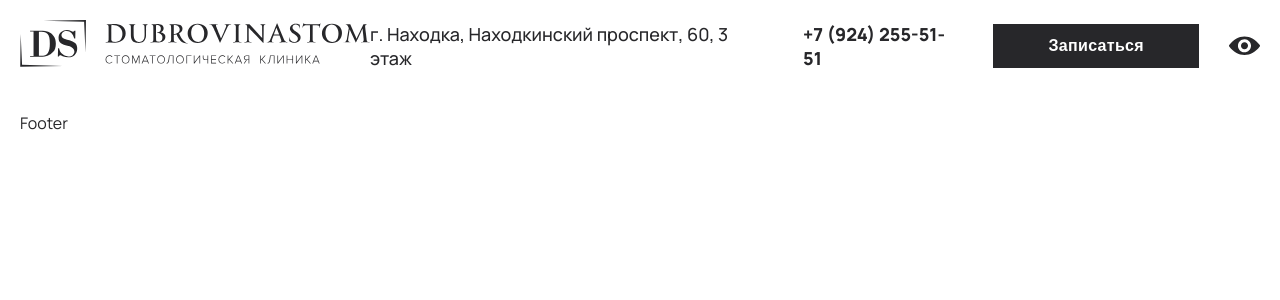
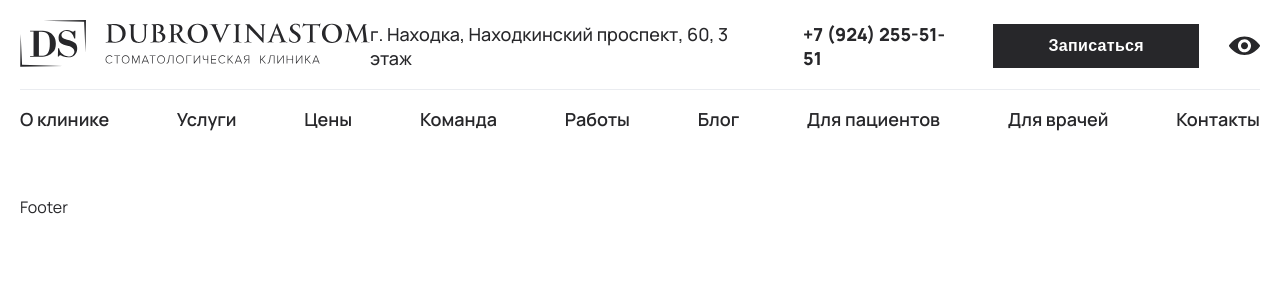
Before and after one commit to blessMe-Padre/dubrovina-client, a Next.js app: page / in a window 1280 px wide. Shown: the top 300 px of the page. Built offline with nearby package versions, Linux system fonts and the light colour scheme.

Commit message:
feat: добавляет меню главное

```diff
--- a/app/components/Header/Header.jsx
+++ b/app/components/Header/Header.jsx
@@ -91,6 +91,109 @@ export default function Header() {
         },
     ]
 
+    const main_links = [
+        {
+            heading: 'О клинике',
+            url: '/',
+            sub_menu: [
+                {
+                    name: 'test',
+                    link: '/'
+                }
+            ]
+        },
+
+        {
+            heading: 'Услуги',
+            url: '/',
+            sub_menu: [
+                {
+                    name: 'test',
+                    link: '/'
+                }
+            ]
+        },
+
+        {
+            heading: 'Цены',
+            url: '/',
+            sub_menu: [
+                {
+                    name: 'test',
+                    link: '/'
+                }
+            ]
+        },
+
+        {
+            heading: 'Команда',
+            url: '/',
+            sub_menu: [
+                {
+                    name: 'test',
+                    link: '/'
+                }
+            ]
+        },
+
+        {
+            heading: 'Работы',
+            url: '/',
+            sub_menu: [
+                {
+                    name: 'test',
+                    link: '/'
+                }
+            ]
+        },
+
+        {
+            heading: 'Блог',
+            url: '/',
+            sub_menu: [
+                {
+                    name: 'test',
+                    link: '/'
+                }
+            ]
+        },
+
+        {
+            heading: 'Для пациентов',
+            url: '/',
+            sub_menu: [
+                {
+                    name: 'test',
+                    link: '/'
+                }
+            ]
+        },
+
+        {
+            heading: 'Для врачей',
+            url: '/',
+            sub_menu: [
+                {
+                    name: 'test',
+                    link: '/'
+                }
+            ]
+        },
+
+        {
+            heading: 'Контакты',
+            url: '/',
+            sub_menu: [
+                {
+                    name: 'test',
+                    link: '/'
+                }
+            ]
+        },
+
+
+    ]
+
     return (
         <div className={styles.header}>
 
@@ -146,6 +249,18 @@ export default function Header() {
 
                 <Popup active={popupActive} setActive={setPopupActive} />
 
+
+                <ul className={styles.main_menu_links}>
+                    {main_links.map((item, idx) => {
+                        return (
+                            <li className={styles.item}>
+                                <Link key={idx} href={item.url}>
+                                    <p className={styles.link}>{item.heading}</p>
+                                </Link>
+                            </li>
+                        )
+                    })}
+                </ul>
             </div>
 
             {/* мобильное меню */}
--- a/app/components/Header/style.module.css
+++ b/app/components/Header/style.module.css
@@ -104,6 +104,7 @@
     margin-top: 10px;
 }
 
+
 .contact_name {
     color: var(--black);
     font-weight: 600;
@@ -114,6 +115,37 @@
     color: var(--black);
     font-weight: 400;
     font-size: 12px;
+}
+
+.main_menu_links {
+    position: relative;
+    display: flex;
+    flex-direction: row;
+    align-items: center;
+    justify-content: space-between;
+    gap: 20px;
+    margin: 25px 0;
+}
+
+.main_menu_links li .link {
+    color: var(--black);
+    font-weight: 600;
+    font-size: 18px;
+    letter-spacing: 4%;
+    transition: all 0.5s ease-in;
+}
+
+.main_menu_links li:hover .link {
+    color: var(--gray_bold)
+}
+
+.main_menu_links::before {
+    position: absolute;
+    content: '';
+    width: 100%;
+    height: 1px;
+    top: -25%;
+    background-color: var(--gray_light);
 }
 
 @media (max-width: 540px) {
@@ -146,6 +178,10 @@
     .logo {
         width: 100%
     }
+
+    .main_menu_links {
+        display: none;
+    }
 }
 
 
```
Lines whose indentation alone changed are shown as unchanged.
